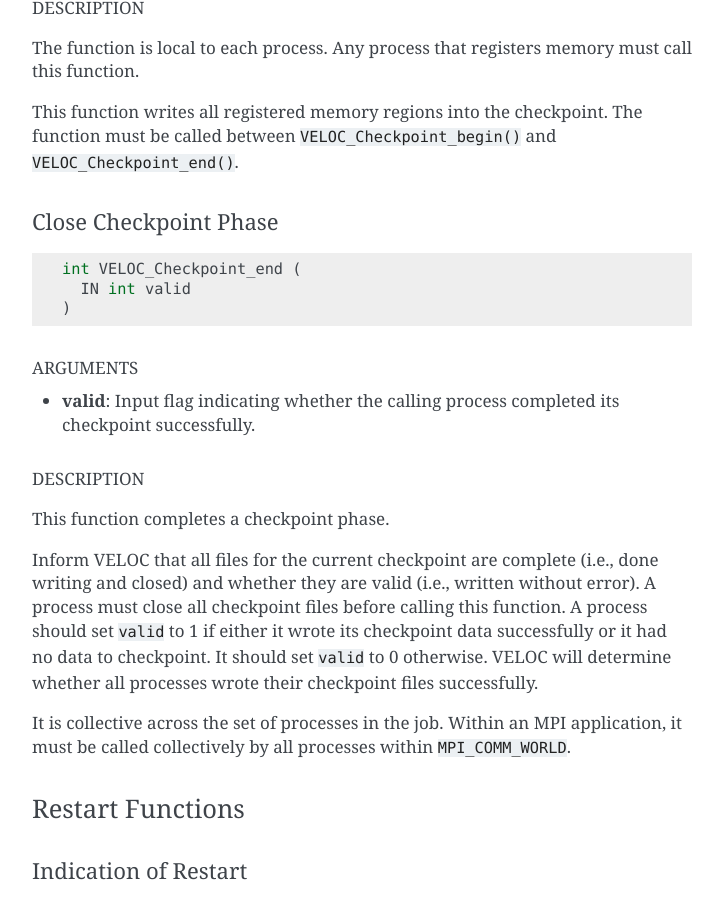
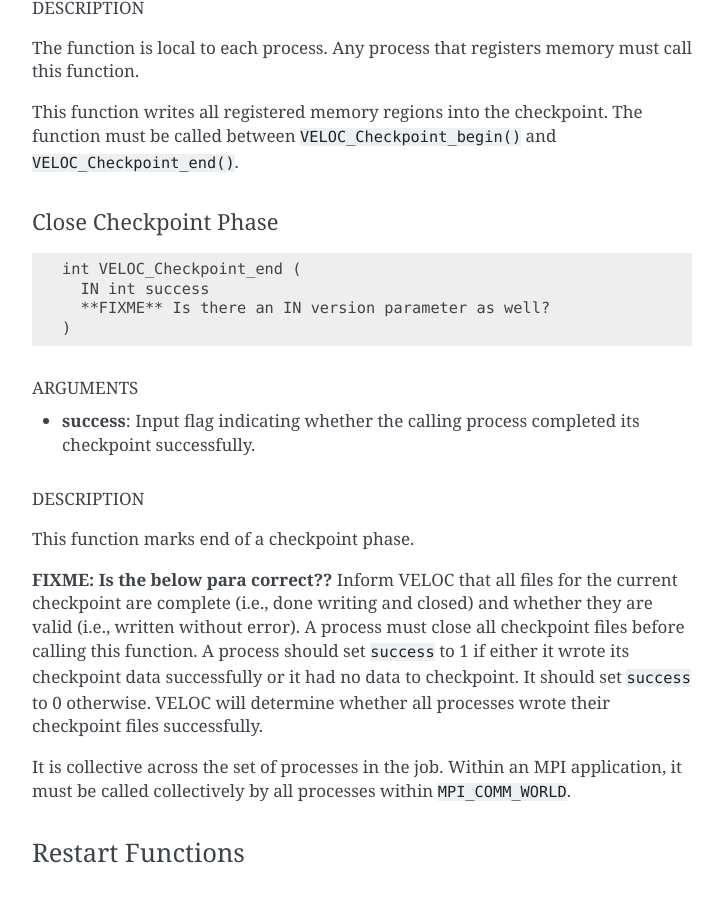
Before and after one commit to ECP-VeloC/VELOC, a Sphinx documentation site: the page built from docs/api.rst, in a window 1280 px wide and 900 px high, scrolled down 5767 px. Shown: the whole window, without its empty margins (388-1111 px from the left). Built offline with Sphinx 7.4.7, drawn with Linux system fonts in a browser that asks for light colours; pages that are not in the unit, such as notebooks, are missing from menus.

Commit message:
Update api.rst

```diff
--- a/docs/api.rst
+++ b/docs/api.rst
@@ -395,7 +395,8 @@ Close Checkpoint Phase
 ::
 
    int VELOC_Checkpoint_end (
-     IN int valid
+     IN int success
+     **FIXME** Is there an IN version parameter as well?
    )
 
 .. _arguments-8:
@@ -403,7 +404,7 @@ Close Checkpoint Phase
 ARGUMENTS
 '''''''''
 
--  **valid**: Input flag indicating whether the calling process
+-  **success**: Input flag indicating whether the calling process
    completed its checkpoint successfully.
 
 .. _description-9:
@@ -411,19 +412,22 @@ ARGUMENTS
 DESCRIPTION
 '''''''''''
 
-This function completes a checkpoint phase.
+This function marks end of a checkpoint phase.
 
+**FIXME: Is the below para correct??**
 Inform VELOC that all files for the current checkpoint are complete
 (i.e., done writing and closed) and whether they are valid (i.e.,
 written without error). A process must close all checkpoint files before
-calling this function. A process should set ``valid`` to 1 if either it
+calling this function. A process should set ``success`` to 1 if either it
 wrote its checkpoint data successfully or it had no data to checkpoint.
-It should set ``valid`` to 0 otherwise. VELOC will determine whether all
+It should set ``success`` to 0 otherwise. VELOC will determine whether all
 processes wrote their checkpoint files successfully.
 
 It is collective across the set of processes in the job. Within an MPI
 application, it must be called collectively by all processes within
 ``MPI_COMM_WORLD``.
+
+
 
 Restart Functions
 ~~~~~~~~~~~~~~~~~
```
